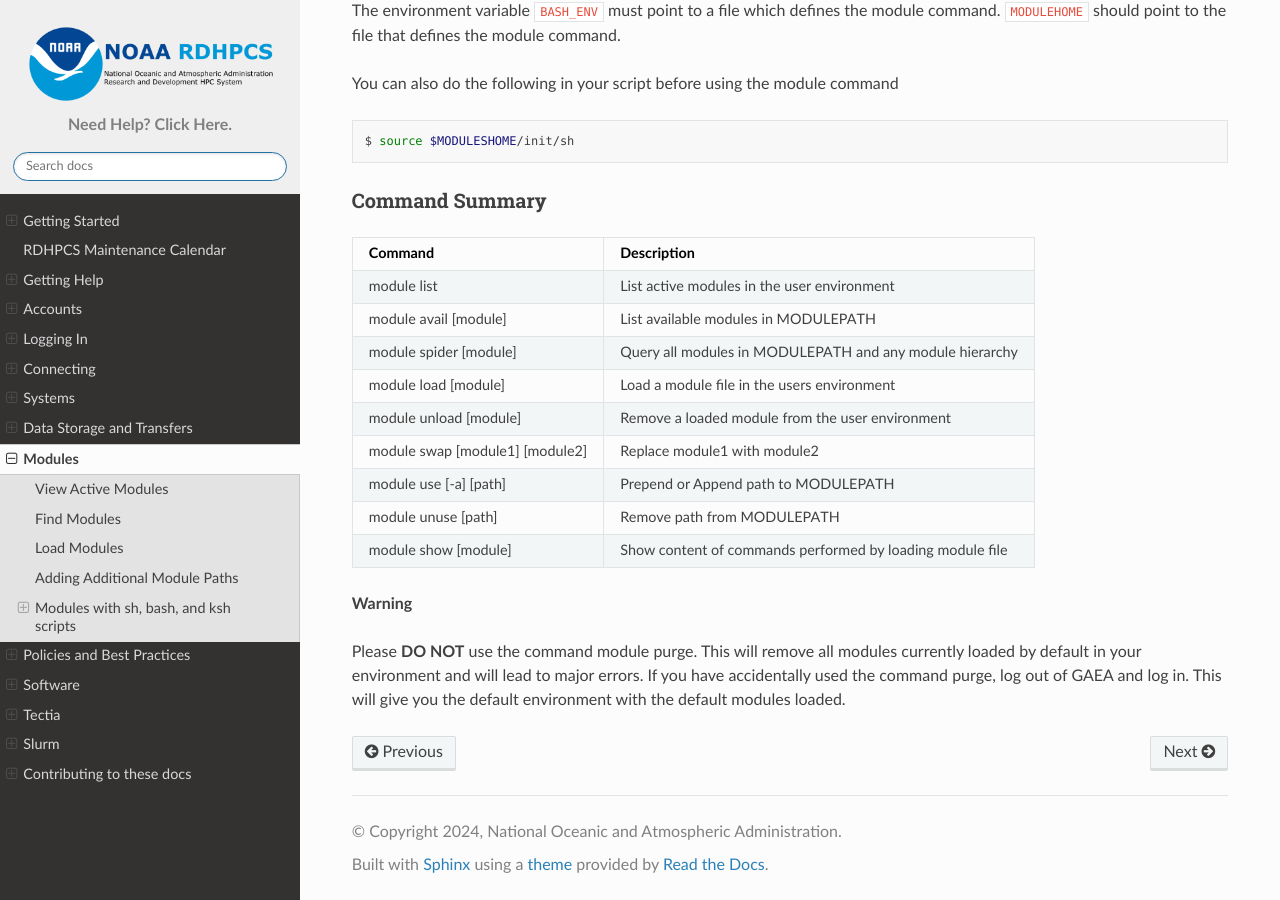
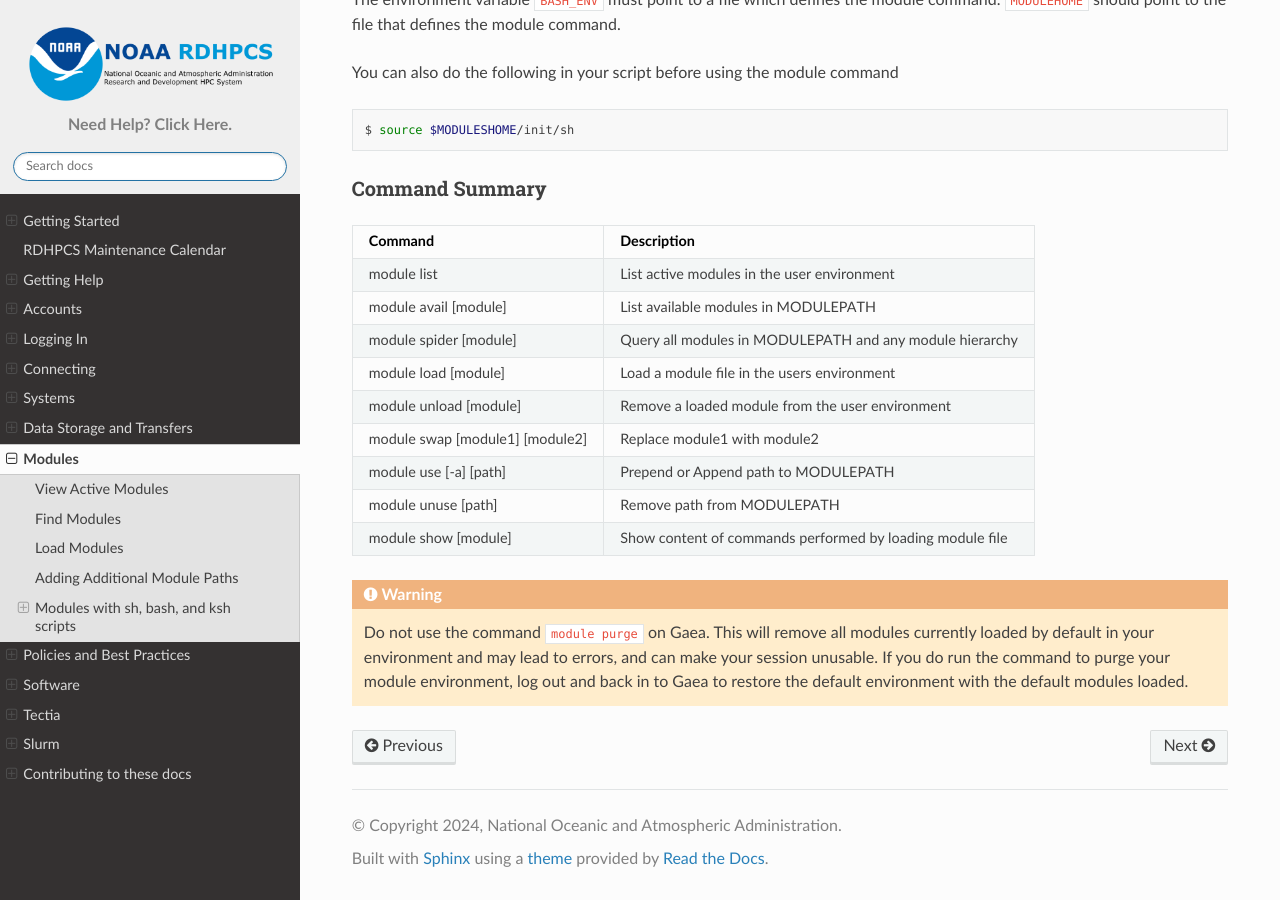
Before and after one commit to NOAA-RDHPCS/noaa-rdhpcs.github.io, a Sphinx documentation site: the page built from source/modules/index.rst, in a window 1280 px wide and 900 px high, scrolled down 2548 px. Built offline with Sphinx 7.4.7 and the Read the Docs theme 2.0.0, drawn with Linux system fonts in a browser that asks for light colours; some of the changed text lies outside the part shown.

Commit message:
Fix modules/index to pass lint tests (#103)
* line length edits

* Fix table to resolve line-too-long errors

---------

Co-authored-by: Seth Underwood <Seth.Underwood@noaa.gov>

```diff
--- a/source/modules/index.rst
+++ b/source/modules/index.rst
@@ -4,7 +4,10 @@
 Modules
 #######
 
-Lmod is a Lua based module software management system that helps manage the user environment (PATH, LD_LIBRARY_PATH) through module files. LMOD is used on various HPC systems including Gaea, Hera, and Jet.
+Lmod is a Lua based module software management system that helps
+manage the user environment (PATH, LD_LIBRARY_PATH) through module
+files. LMOD is used on various HPC systems including Gaea, Hera, and
+Jet.
 
 View Active Modules
 ===================
@@ -18,16 +21,21 @@ Use ``module list`` to see what modules are loaded in your environment.
 Find Modules
 ============
 
-Lmod provides several commands to help you find modules including module avail, and module spider.
+Lmod provides several commands to help you find modules including
+module avail, and module spider.
 
-To view a list of available modules in MODULEPATH use ``module avail <module>``. The command will show only modules that can be loaded in the current environment.
+To view a list of available modules in MODULEPATH use ``module avail
+<module>``. The command will show only modules that can be loaded in
+the current environment.
 
 .. code-block:: shell
 
     $module avail
 
 
-The command ``module spider <module>`` will show all modules and versions with the name.  This includes modules that cannot be loaded in the current environment.
+The command ``module spider <module>`` will show all modules and
+versions with the name.  This includes modules that cannot be loaded
+in the current environment.
 
 .. code-block:: shell
 
@@ -36,25 +44,27 @@ The command ``module spider <module>`` will show all modules and versions with t
     cray-netcdf: cray-netcdf/4.9.0.1
     ----------------------------------
 
-	You will need to load all module(s) on any one of the lines below before the "cray-netcdf/4.9.0.1" module is available to load.
+    You will need to load all module(s) on any one of the lines below
+    before the "cray-netcdf/4.9.0.1" module is available to load.
 
-  	aocc/3.2.0  cray-hdf5/1.12.2.1
-  	aocc/3.2.0  cray-hdf5/1.12.2.3
-  	aocc/3.2.0  cray-hdf5/1.12.2.7
-  	gcc/10.3.0  cray-hdf5/1.12.2.1
-  	gcc/10.3.0  cray-hdf5/1.12.2.3
+    aocc/3.2.0  cray-hdf5/1.12.2.1
+    aocc/3.2.0  cray-hdf5/1.12.2.3
+    aocc/3.2.0  cray-hdf5/1.12.2.7
+    gcc/10.3.0  cray-hdf5/1.12.2.1
+    gcc/10.3.0  cray-hdf5/1.12.2.3
 
 
-
-
-**NOTE**: ``module spider`` command reports all modules along with all module trees in the hierarchical system while ``module avail`` does not. To see all possible modules and their versions, use ``module spider``
+**NOTE**: ``module spider`` command reports all modules along with all
+module trees in the hierarchical system while ``module avail`` does
+not. To see all possible modules and their versions, use ``module spider``
 
 
 
 Load Modules
 ============
 
-User ``module load`` to load a module into the current environment of a session or job.
+User ``module load`` to load a module into the current environment of
+a session or job.
 
 .. code-block:: shell
 
@@ -66,11 +76,15 @@ Use ``module unload`` to remove a loaded module
 
     $ module unload <module>
 
-LMOD employs a hierarchical system that, when used properly, considers dependencies and prerequisites for a given software package.
+LMOD employs a hierarchical system that, when used properly, considers
+dependencies and prerequisites for a given software package.
 
-For example, the ``cray-netcdf`` module depends on the ``cray-hdf5`` module and cannot be seen by the standard module avail commands nor be loaded until the cray-hdf5 module is loaded.
+For example, the ``cray-netcdf`` module depends on the ``cray-hdf5``
+module and cannot be seen by the standard module avail commands nor be
+loaded until the cray-hdf5 module is loaded.
 
-The LMOD hierarchical system will automatically deactivate or swap an upstream module dependency.
+The LMOD hierarchical system will automatically deactivate or swap an
+upstream module dependency.
 
 When that happens, any downstream module will still be loaded but inactivated.
 
@@ -86,7 +100,9 @@ When that happens, any downstream module will still be loaded but inactivated.
     cray-netcdf
 
 
-In this example, the cray-netcdf module depends on the cray-hdf5 module.  When the cray-hdf5 module is unloaded, the cray-netcdf module becomes inactive.
+In this example, the cray-netcdf module depends on the cray-hdf5
+module.  When the cray-hdf5 module is unloaded, the cray-netcdf module
+becomes inactive.
 
 Reloading the cray-hdf5 module will reactivate the cray-netcdf module.
 
@@ -94,7 +110,9 @@ Reloading the cray-hdf5 module will reactivate the cray-netcdf module.
 Adding Additional Module Paths
 ==============================
 
-Do not manually set the ``MODULESPATH`` environment variable.  Manually setting the ``MODULESPATH`` environment variable will produce unknown behavior.
+Do not manually set the ``MODULESPATH`` environment variable.
+Manually setting the ``MODULESPATH`` environment variable will produce
+unknown behavior.
 
 Use ``module use <path>`` or ``module use -a <path>`` to add more module paths.
 
@@ -103,10 +121,12 @@ Modules with sh, bash, and ksh scripts
 ======================================
 
 
-How can I get the shell functions created by modules in bash shell scripts such as job submission scripts?
-----------------------------------------------------------------------------------------------------------
+How can I get the shell functions created by modules in bash shell
+scripts such as job submission scripts?
 
-Make sure that shell functions and alias works correctly in bash interactive sub-shells.
+
+Make sure that shell functions and alias works correctly in bash
+interactive sub-shells.
 
 Once that works then change the first line of the shell script to be:
 
@@ -116,14 +136,18 @@ Once that works then change the first line of the shell script to be:
 
 **Note**: That is not a minus one.
 
-This will cause the startup scripts to be sourced before the first executable statement in the script.
+This will cause the startup scripts to be sourced before the first
+executable statement in the script.
 
 Why doesn’t the module command work in shell scripts?
 -----------------------------------------------------
 
-First it is recommended that the script be a bash script and not a shell script, so start the script with ``#!/bin/bash``.
+First it is recommended that the script be a bash script and not a
+shell script, so start the script with ``#!/bin/bash``.
 
-The environment variable ``BASH_ENV`` must point to a file which defines the module command. ``MODULEHOME`` should point to the file that defines the module command.
+The environment variable ``BASH_ENV`` must point to a file which
+defines the module command. ``MODULEHOME`` should point to the file
+that defines the module command.
 
 You can also do the following in your script before using the module command
 
@@ -136,30 +160,38 @@ You can also do the following in your script before using the module command
 Command Summary
 ---------------
 
-+--------------------------------+---------------------------------------------------------+
-|Command                         |Description                                              |
-+================================+=========================================================+
-|module list                     |List active modules in the user environment              |
-+--------------------------------+---------------------------------------------------------+
-|module avail [module]           |List available modules in MODULEPATH                     |
-+--------------------------------+---------------------------------------------------------+
-|module spider [module]          |Query all modules in MODULEPATH and any module hierarchy |
-+--------------------------------+---------------------------------------------------------+
-|module load [module]            |Load a module file in the users environment              |
-+--------------------------------+---------------------------------------------------------+
-|module unload [module]          |Remove a loaded module from the user environment         |
-+--------------------------------+---------------------------------------------------------+
-|module swap [module1] [module2] |Replace module1 with module2                             |
-+--------------------------------+---------------------------------------------------------+
-|module use [-a] [path]          |Prepend or Append path to MODULEPATH                     |
-+--------------------------------+---------------------------------------------------------+
-|module unuse [path]             |Remove path from MODULEPATH                              |
-+--------------------------------+---------------------------------------------------------+
-|module show [module]            |Show content of commands performed by loading module file|
-+--------------------------------+---------------------------------------------------------+
++---------------------------------+-------------------------------------------+
+| Command                         | Description                               |
++=================================+===========================================+
+| module list                     | List active modules in the user           |
+|                                 | environment                               |
++---------------------------------+-------------------------------------------+
+| module avail [module]           | List available modules in MODULEPATH      |
++---------------------------------+-------------------------------------------+
+| module spider [module]          | Query all modules in MODULEPATH and any   |
+|                                 | module hierarchy                          |
++---------------------------------+-------------------------------------------+
+| module load [module]            | Load a module file in the users           |
+|                                 | environment                               |
++---------------------------------+-------------------------------------------+
+| module unload [module]          | Remove a loaded module from the user      |
+|                                 | environment                               |
++---------------------------------+-------------------------------------------+
+| module swap [module1] [module2] | Replace module1 with module2              |
++---------------------------------+-------------------------------------------+
+| module use [-a] [path]          | Prepend or Append path to MODULEPATH      |
++---------------------------------+-------------------------------------------+
+| module unuse [path]             | Remove path from MODULEPATH               |
++---------------------------------+-------------------------------------------+
+| module show [module]            | Show content of commands performed by     |
+|                                 | loading module file                       |
++---------------------------------+-------------------------------------------+
 
+.. warning::
 
-**Warning**
-
-Please **DO NOT** use the command module purge. This will remove all modules currently loaded by default in your environment and will lead to major errors.
-If you have accidentally used the command purge, log out of GAEA and log in. This will give you the default environment with the default modules loaded.
+    Do not use the command ``module purge`` on Gaea. This will remove
+    all modules currently loaded by default in your environment and
+    may lead to errors, and can make your session unusable. If you do
+    run the command to purge your module environment, log out and back
+    in to Gaea to restore the default environment with the default
+    modules loaded.
```
